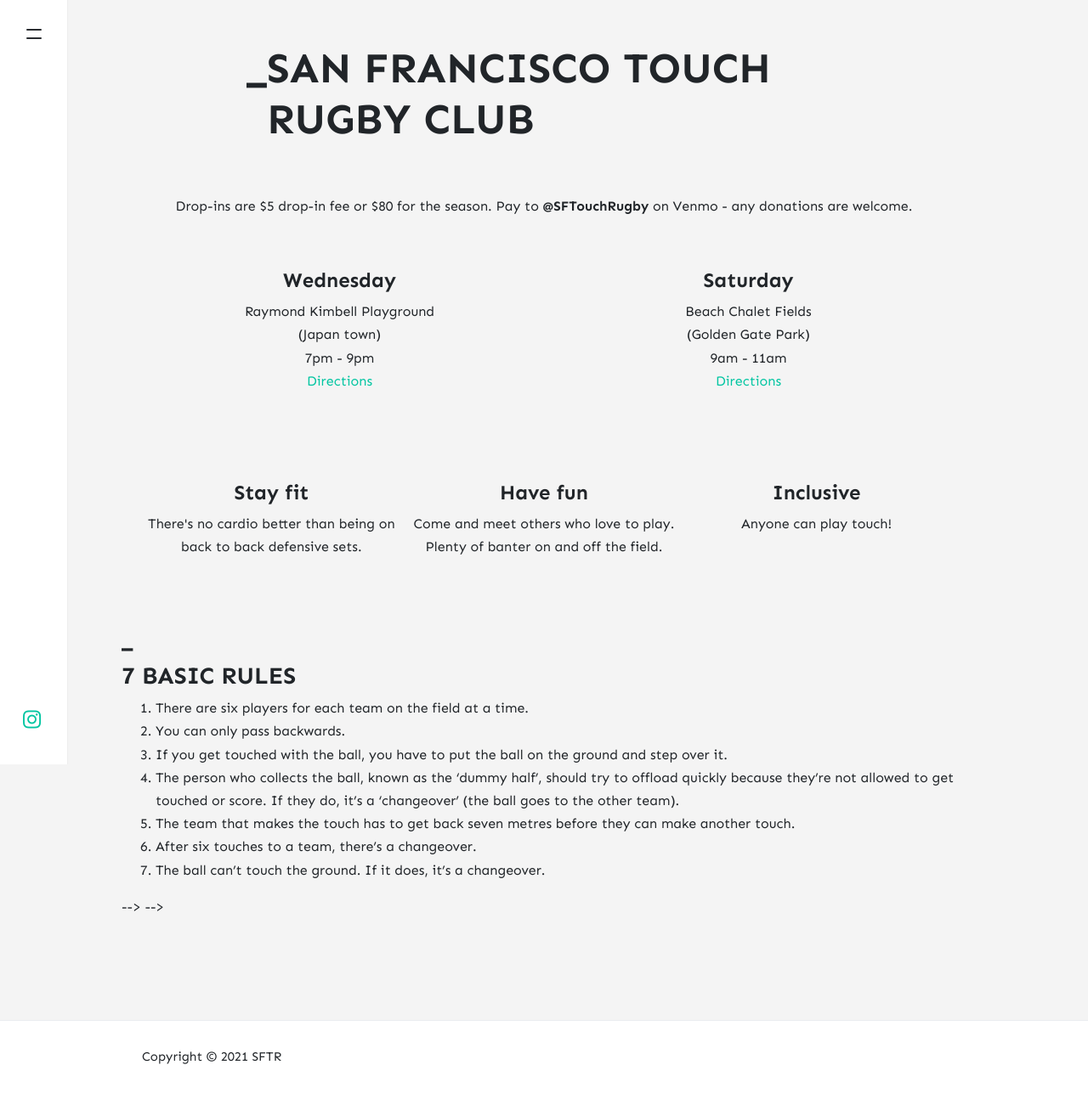
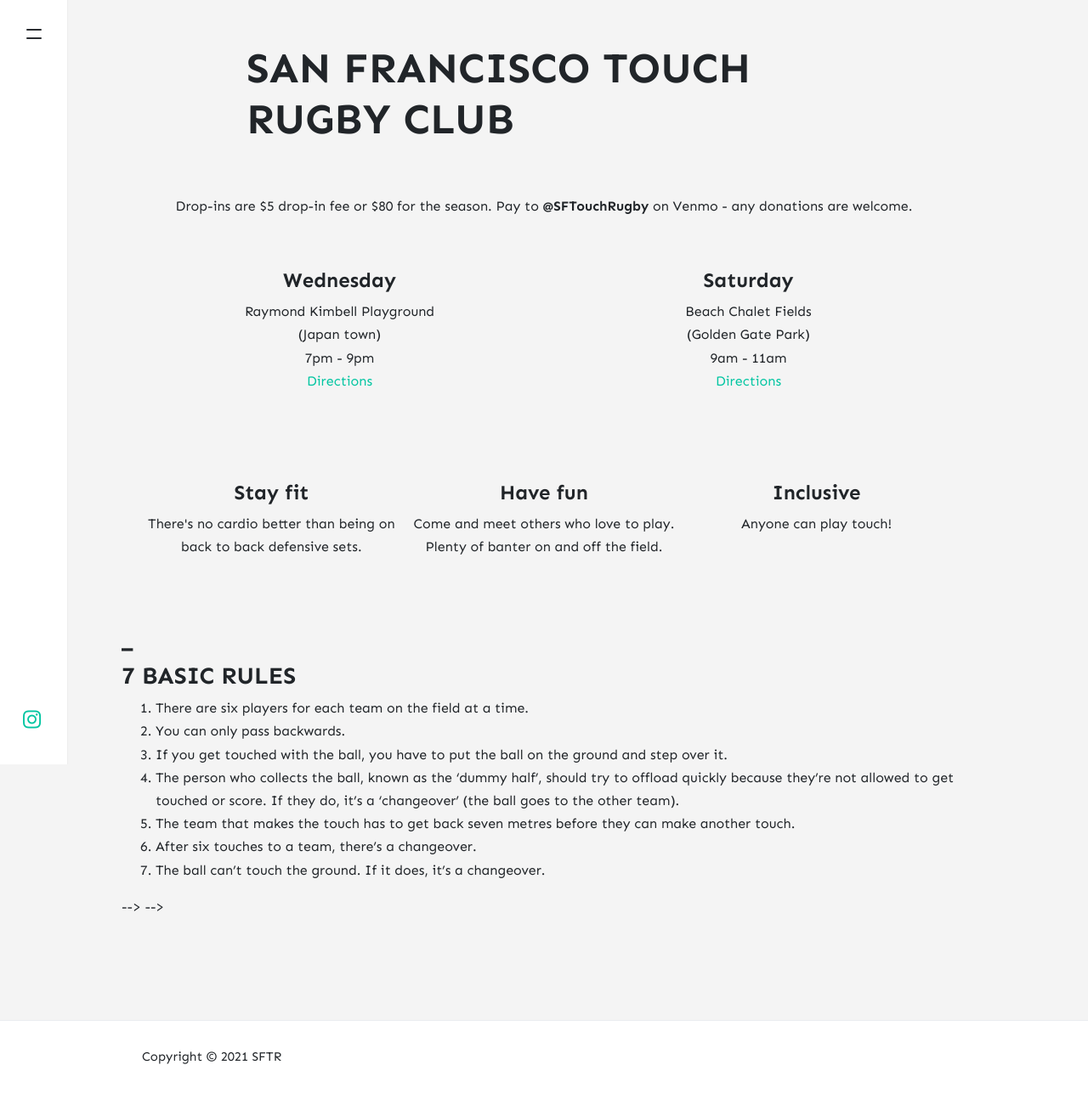
Before and after one commit to stackbit-projects/blue-triceratops-4f502, a Jekyll site: the page built from _pages/about.md, in a window 1280 px wide. Shown: the whole page at 85% size. Built offline with Jekyll 4.4.1, drawn with Linux system fonts in a browser that asks for light colours; nearby versions of some CDN libraries; comment, search, counter and statistics services are not loaded.

Commit message:
home.html: changed

```diff
--- a/_layouts/home.html
+++ b/_layouts/home.html
@@ -7,7 +7,6 @@ permalink: "/home.html"
 
 <div class="page-single">
     <div class="entry-header column-group hero">
-        <h1 class="posttitle">_</h1>
         <h1 class="posttitle">{{ page.title }}</h1>
     </div>
 </div>
```
